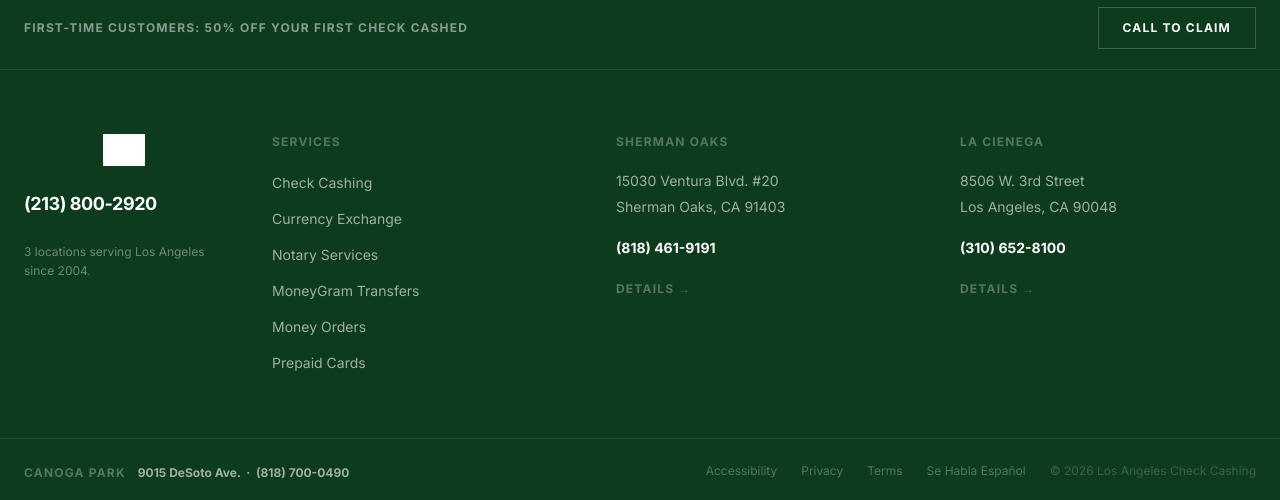
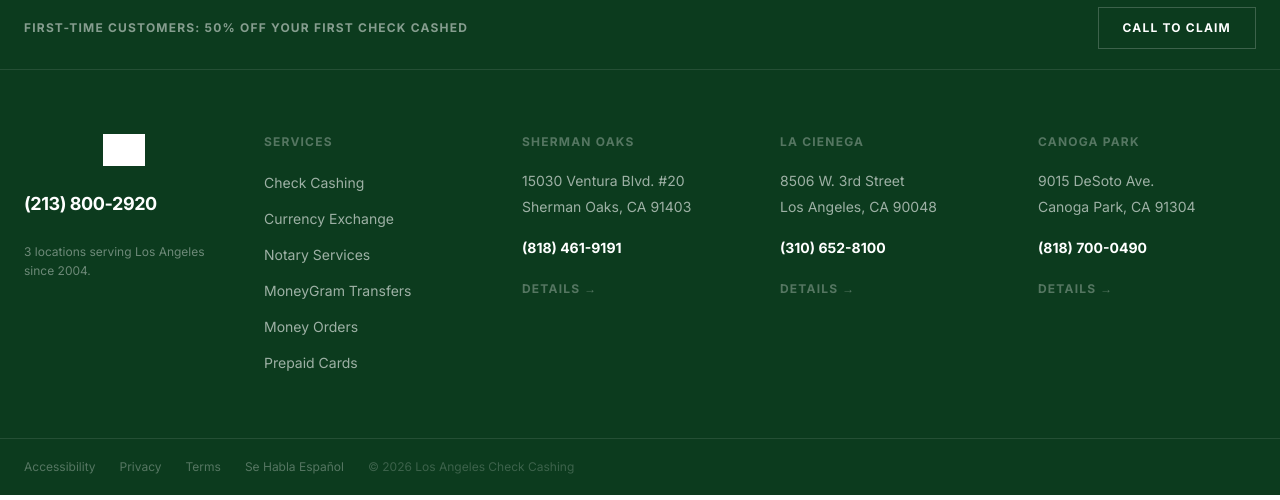
Before and after one commit to andrewcapener/lacc, a Next.js app: page / in a window 1280 px wide. Shown: the part 4869-5369 px from the top of the page. Built offline with nearby package versions, Linux system fonts and the light colour scheme; no server answers; grey boxes are pictures that could not be loaded.

Commit message:
Fix footer: show all 3 locations

```diff
--- a/src/components/footer.tsx
+++ b/src/components/footer.tsx
@@ -34,7 +34,7 @@ export default function Footer() {
         </div>
       </div>
 
-      <div className="max-w-7xl mx-auto px-6 py-16 grid grid-cols-1 md:grid-cols-[200px_1fr_1fr_1fr] gap-12">
+      <div className="max-w-7xl mx-auto px-6 py-16 grid grid-cols-1 md:grid-cols-[200px_1fr_1fr_1fr_1fr] gap-10">
         {/* Brand */}
         <div className="flex flex-col gap-6">
           <Image
@@ -67,8 +67,8 @@ export default function Footer() {
           </ul>
         </div>
 
-        {/* Locations */}
-        {locations.slice(0, 2).map(loc => (
+        {/* All 3 locations */}
+        {locations.map(loc => (
           <div key={loc.name}>
             <p className="text-xs font-bold tracking-widest uppercase text-white/30 mb-5">{loc.name}</p>
             <p className="text-sm text-white/60 leading-relaxed mb-1">{loc.address}</p>
@@ -85,17 +85,9 @@ export default function Footer() {
         ))}
       </div>
 
-      {/* Canoga Park + bottom bar */}
+      {/* Bottom bar */}
       <div className="border-t border-white/10">
         <div className="max-w-7xl mx-auto px-6 py-5 flex flex-col md:flex-row items-start md:items-center justify-between gap-5">
-          <div className="flex flex-wrap gap-6 items-center">
-            <div>
-              <span className="text-xs font-bold tracking-widest uppercase text-white/30 mr-3">Canoga Park</span>
-              <a href="tel:8187000490" className="text-xs font-bold text-white/60 hover:text-white transition-colors">
-                9015 DeSoto Ave. &nbsp;·&nbsp; (818) 700-0490
-              </a>
-            </div>
-          </div>
           <div className="flex flex-wrap gap-6 items-center">
             {[
               { label: 'Accessibility', href: '/accessibility/' },
```
